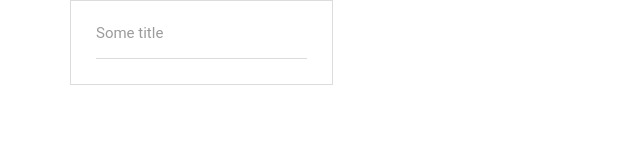
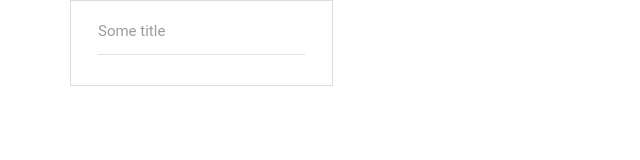
Before and after one commit to IZhuhan/market_place, a website: page www/app/aside.html in a window 1280 px wide. Shown: the full height of the page, 0-640 px from the left. Drawn offline with Linux system fonts and the light colour scheme.

Commit message:
correct aside

```diff
--- a/www/app/aside.html
+++ b/www/app/aside.html
@@ -15,8 +15,9 @@
         <div class="row">
             <div class="col-md-3">
                 <div class="aside-section">
-                    <div class="title">Some title</div>
-                    <div class="aside-separation"></div>
+                    <div class="title">
+                        <span>Some title</span>
+                    </div>
                 </div>
                 <!-- /aside-section -->
             </div>
--- a/www/app/css/component/aside.css
+++ b/www/app/css/component/aside.css
@@ -1,15 +1,14 @@
-/* к секции aside разметка находиться в app> aside.html */
-
 /* =====aside-section===== */
 .aside-section{
     border: 1px solid #dcdcdc;
     background-color: #fff;
-    padding: 25px;
+    padding: 23px 27px 30px;
+}
+.aside-section + .aside-section{
+    margin-top: 30px;
 }
 .aside-section .title{
-    padding-bottom: 17px;
-}
-.aside-section .aside-separation {
-    border-top: 1px solid #dcdcdc;
+    padding-bottom: 15px;
+    border-bottom: 1px solid #dde3e8;
 }
 /* =====aside-section end===== */
--- a/www/src/css/component/aside.css
+++ b/www/src/css/component/aside.css
@@ -1,15 +1,14 @@
-/* к секции aside разметка находиться в app> aside.html */
-
 /* =====aside-section===== */
 .aside-section{
     border: 1px solid #dcdcdc;
     background-color: #fff;
-    padding: 25px;
+    padding: 23px 27px 30px;
+}
+.aside-section + .aside-section{
+    margin-top: 30px;
 }
 .aside-section .title{
-    padding-bottom: 17px;
-}
-.aside-section .aside-separation {
-    border-top: 1px solid #dcdcdc;
+    padding-bottom: 15px;
+    border-bottom: 1px solid #dde3e8;
 }
 /* =====aside-section end===== */
```
Also changed, not shown: 2 other files.
